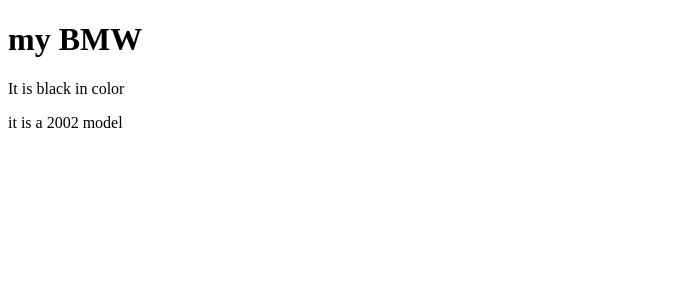
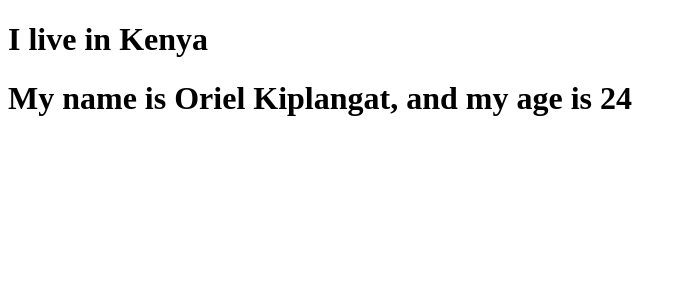
Before and after one commit to orii-blackmark/Udemy-React-Course, a React (Create React App) app: page / in a window 1280 px wide. Shown: the top 300 px of the page, without its empty margins (0-687 px from the left). Built offline with nearby package versions, Linux system fonts and the light colour scheme.

Commit message:
React Props

```diff
--- a/src/index.js
+++ b/src/index.js
@@ -1,30 +1,24 @@
 import React from "react";
 import ReactDOM from "react-dom/client";
 
-class Car extends React.Component {
- constructor(props){
-  super(props);
-  this.state = {
-    brand:"BMW",
-    model:"2002",
-    color:"black"
-  };
- }
-render(){
-  return(
-    <div>
-      <h1>
-        my {this.state.brand}
-      </h1>
-      <p>It is {this.state.color} in color</p>
-      <p>it is a {this.state.model} model</p>
-    </div>
-  )
+function Person(props) {
+  return (
+    <h1>
+      My name is {props.name}, and my age is {props.age}
+    </h1>
+  );
 }
 
+function Oriel() {
+  const myobj = { name: "Oriel Kiplangat", age: "24" };
+
+  return (
+    <>
+      <h1>I live in Kenya</h1>
+      <Person name={myobj.name} age={myobj.age} />
+    </>
+  );
 }
 
 const root = ReactDOM.createRoot(document.getElementById("root"));
-root.render(
-  <Car />
-);
+root.render(<Oriel />);
```
